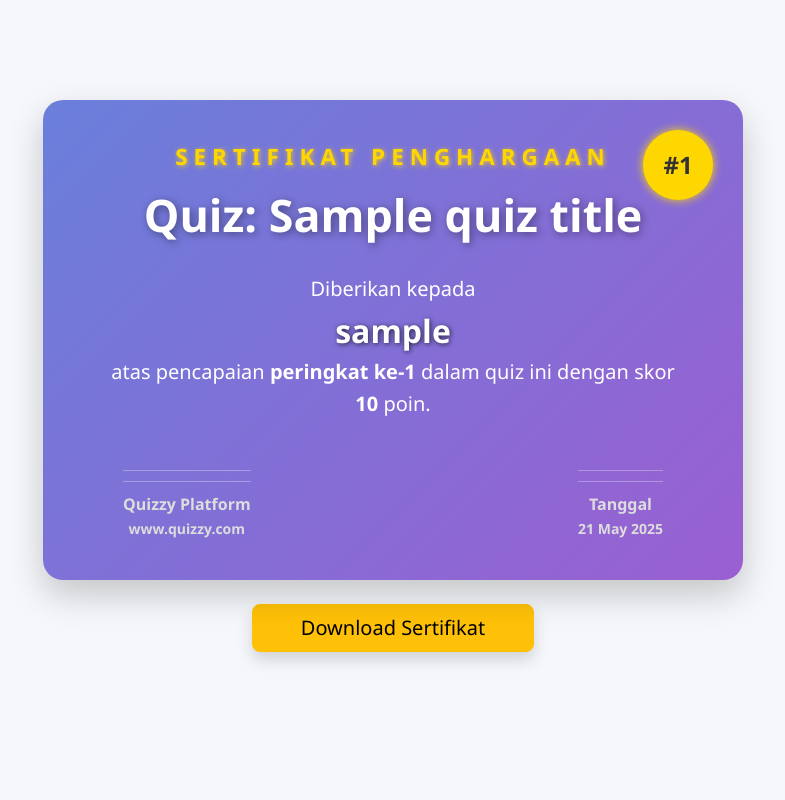
After one commit to Alifiya25/QUIZ, a CodeIgniter 4 app: the page made by app/Views/quiz/certificate_view.php in a window 1280 px wide. The commit adds this page. Shown: the whole page, without its empty margins (247-1032 px from the left). Run offline with PHP 8.4 and a stand-in for CodeIgniter, Linux system fonts and the light colour scheme; the template is opened without the code that fills it: most values are stand-ins (such as "Sample title", 1, 10 or a date in 2020); some libraries are stand-ins or nearby versions.

Commit message:
Sertifikat

```diff
--- a/app/Config/Routes.php
+++ b/app/Config/Routes.php
@@ -81,3 +81,6 @@ $routes->get('/leaderboard', 'LeaderboardController::index');
 //Tampilan Leaderboard
 $routes->get('quiz/quiz_selesai', 'QuizController::quizSelesai');
 $routes->get('/dashboard/leaderboard', 'Dashboard::leaderboard');
+
+$routes->get('quiz/sertifikat/(:num)/(:num)', 'QuizController::sertifikat/$1/$2');
+$routes->get('quiz/download_sertifikat/(:num)/(:num)', 'QuizController::downloadSertifikat/$1/$2');
--- a/app/Views/header.php
+++ b/app/Views/header.php
@@ -17,7 +17,7 @@
         <div class="user-nav">
             <ul>
                 <li><a href="<?= base_url('profile') ?>"><i class="fas fa-user"></i></a></li>
-                <a href="#" class="btn" id="logoutBtn"><i class="fas fa-sign-out-alt"></i> Logout</a>
+                <a href="#" class="btn" id="logoutBtn" style="color: white;"><i class="fas fa-sign-out-alt"></i> Logout</a>
 
             </ul>
         </div>
@@ -35,13 +35,10 @@
                     <li><a href="<?= base_url('admin/daftar_admin') ?>"><i class="fas fa-user-cog"></i> Manajemen Admin</a></li>
                     <li><a href="<?= base_url('quiz/hasil_quiz') ?>"><i class="fas fa-trophy"></i> Hasil Quiz</a></li>
                     <li><a href="<?= base_url('/admin/about_us'); ?>"><i class="fas fa-info-circle"></i> About Us</a></li>
-                    <li><a href="<?= base_url('/dashboard/leaderboard'); ?>"><i class="fas fa-info-circle"></i> leaderboard</a></li>
                 <?php endif; ?>
                 <?php if (session()->get('role') == 'peserta'): ?>
                     <li><a href="<?= base_url('/dashboard/peserta') ?>"><i class="fas fa-tachometer-alt"></i> Dashboard</a></li>
-                    <li><a href="<?= base_url('peserta/tasks') ?>"><i class="fas fa-certificate"></i> Sertifikat</a></li>
                     <li><a href="<?= base_url('/admin/about_us'); ?>"><i class="fas fa-info-circle"></i> About Us</a></li>
-                    <li><a href="<?= base_url('/dashboard/leaderboard'); ?>"><i class="fas fa-info-circle"></i> leaderboard</a></li>
                 <?php endif; ?>
             </ul>
         </nav>
--- /dev/null
+++ b/app/Views/quiz/certificate_view.php
@@ -0,0 +1,147 @@
+<!DOCTYPE html>
+<html lang="en">
+<head>
+  <meta charset="UTF-8" />
+  <title>Sertifikat Pemenang Quiz</title>
+  <meta name="viewport" content="width=device-width, initial-scale=1" />
+  <link href="https://cdn.jsdelivr.net/npm/bootstrap@5.3.3/dist/css/bootstrap.min.css" rel="stylesheet" />
+  <script src="https://cdn.jsdelivr.net/npm/html2canvas@1.4.1/dist/html2canvas.min.js"></script>
+  <style>
+    body {
+      background: #f5f7fa;
+      font-family: 'Segoe UI', Tahoma, Geneva, Verdana, sans-serif;
+      padding: 40px 20px;
+      display: flex;
+      justify-content: center;
+      align-items: center;
+      min-height: 100vh;
+    }
+    .certificate-container {
+      background: linear-gradient(135deg, #6a7fdb, #9a5fd1);
+      width: 700px;
+      border-radius: 20px;
+      box-shadow: 0 15px 35px rgba(0,0,0,0.2);
+      color: #fff;
+      padding: 40px 50px;
+      text-align: center;
+      position: relative;
+    }
+    .certificate-header {
+      font-size: 1.4rem;
+      font-weight: 700;
+      letter-spacing: 6px;
+      margin-bottom: 8px;
+      text-transform: uppercase;
+      color: #ffd700;
+      text-shadow: 1px 1px 5px rgba(255,215,0,0.8);
+    }
+    .certificate-title {
+      font-size: 2.8rem;
+      font-weight: 900;
+      margin-bottom: 25px;
+      text-shadow: 2px 2px 8px rgba(0,0,0,0.4);
+    }
+    .certificate-body {
+      font-size: 1.25rem;
+      margin-bottom: 35px;
+      line-height: 1.6;
+    }
+    .certificate-winner {
+      font-weight: 700;
+      font-size: 2rem;
+      margin: 20px 0;
+      color: #fff;
+      text-shadow: 1px 1px 5px rgba(0,0,0,0.7);
+    }
+    .certificate-footer {
+      font-size: 1rem;
+      color: #ddd;
+      margin-top: 50px;
+      display: flex;
+      justify-content: space-between;
+      padding: 0 30px;
+    }
+    .certificate-footer div {
+      border-top: 1px solid rgba(255, 255, 255, 0.3);
+      padding-top: 10px;
+      font-weight: 600;
+    }
+    .rank-badge {
+      position: absolute;
+      top: 30px;
+      right: 30px;
+      background: gold;
+      color: #333;
+      font-weight: 700;
+      font-size: 1.5rem;
+      border-radius: 50%;
+      width: 70px;
+      height: 70px;
+      display: flex;
+      align-items: center;
+      justify-content: center;
+      box-shadow: 0 0 10px gold;
+      user-select: none;
+      text-shadow: none;
+    }
+    @media (max-width: 768px) {
+      .certificate-container {
+        width: 90%;
+        padding: 30px 20px;
+      }
+      .certificate-title {
+        font-size: 2rem;
+      }
+      .certificate-winner {
+        font-size: 1.5rem;
+      }
+    }
+  </style>
+</head>
+<body>
+  <div class="container d-flex flex-column align-items-center">
+
+    <!-- Sertifikat -->
+    <div class="certificate-container mb-4" role="main" aria-label="Sertifikat Pemenang Quiz">
+      <div class="rank-badge" aria-label="Peringkat">#<?= esc($rank) ?></div>
+
+      <div class="certificate-header">SERTIFIKAT PENGHARGAAN</div>
+      <div class="certificate-title">Quiz: <?= esc($quiz_title) ?></div>
+      <div class="certificate-body">
+        Diberikan kepada<br />
+        <span class="certificate-winner"><?= esc($username) ?></span><br />
+        atas pencapaian <strong>peringkat ke-<?= esc($rank) ?></strong> dalam quiz ini dengan skor<br />
+        <strong><?= esc($score) ?></strong> poin.
+      </div>
+
+      <div class="certificate-footer" aria-label="Informasi tambahan sertifikat">
+        <div>
+          <div>Quizzy Platform</div>
+          <small>www.quizzy.com</small>
+        </div>
+        <div>
+          <div>Tanggal</div>
+          <small><?= date('d M Y') ?></small>
+        </div>
+      </div>
+    </div>
+
+    <!-- Tombol download (terpisah, bukan di dalam certificate-container) -->
+    <button onclick="downloadCertificate()" class="btn btn-warning btn-lg px-5 shadow mb-5">
+      Download Sertifikat
+    </button>
+  </div>
+
+  <script>
+    function downloadCertificate() {
+      const container = document.querySelector('.certificate-container');
+      html2canvas(container).then(canvas => {
+        const link = document.createElement('a');
+        link.download = 'sertifikat_quiz_<?= esc($username) ?>.png';
+        link.href = canvas.toDataURL('image/png');
+        link.click();
+      });
+    }
+  </script>
+</body>
+</html>
--- a/composer.json
+++ b/composer.json
@@ -12,6 +12,7 @@
     "require": {
         "php": "^8.1",
         "codeigniter4/framework": "^4.0",
+        "dompdf/dompdf": "^3.1",
         "google/apiclient": "2.12"
     },
     "require-dev": {
```
Also changed, not shown: app/Controllers/QuizController.php (+93 -0 lines), app/Views/Soal/leaderboard.php (+30 -0 lines), 1 other file.
